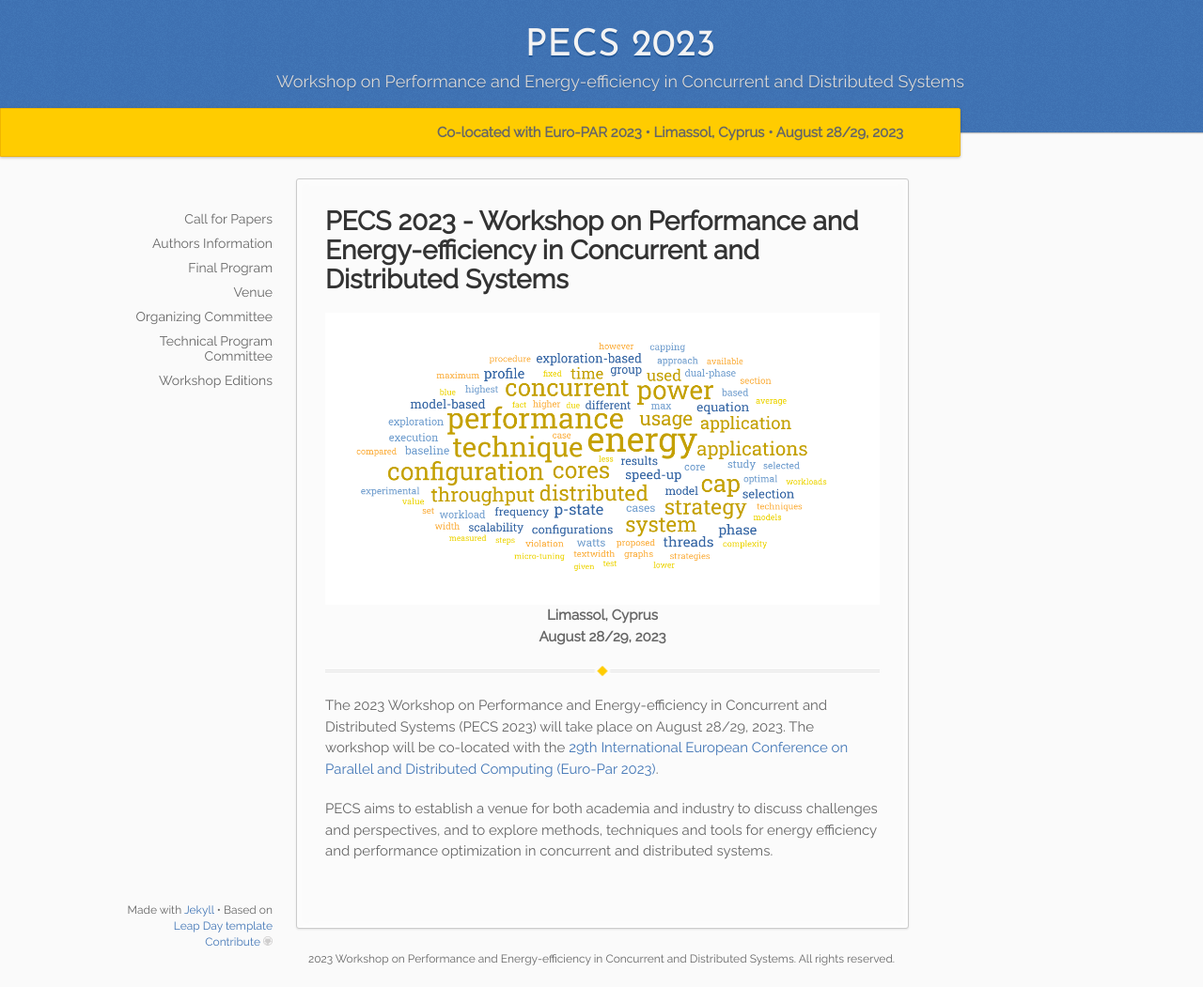
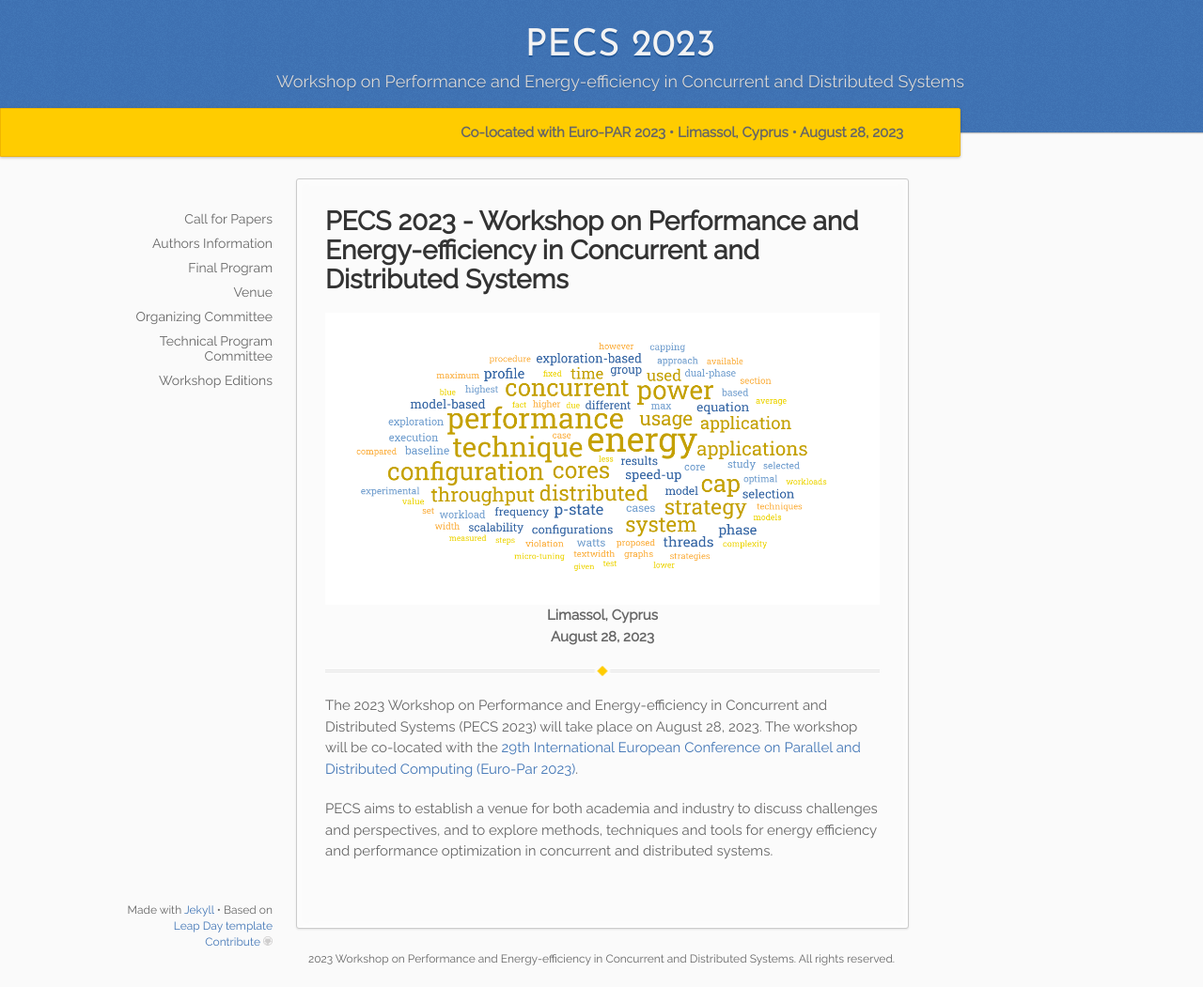
Before and after one commit to pecs-workshop/pecs-workshop.github.io, a Jekyll site: the page built from _2023/index.md, in a window 1280 px wide and 1051 px high. Shown: the whole window at 94% size. Built offline with Jekyll 4.4.1, drawn with Linux system fonts in a browser that asks for light colours.

Commit message:
Updated program

```diff
--- a/_config.yml
+++ b/_config.yml
@@ -19,7 +19,7 @@ collections:
     permalink: /:collection/:title
     venue: "Limassol, Cyprus"
     location: "St. Raphael Resort"
-    dates: "August 28/29, 2023"
+    dates: "August 28, 2023"
     max_pagelimit: "12"
     min_pagelimit: "10"
     short_pagelimit: "0"
```
